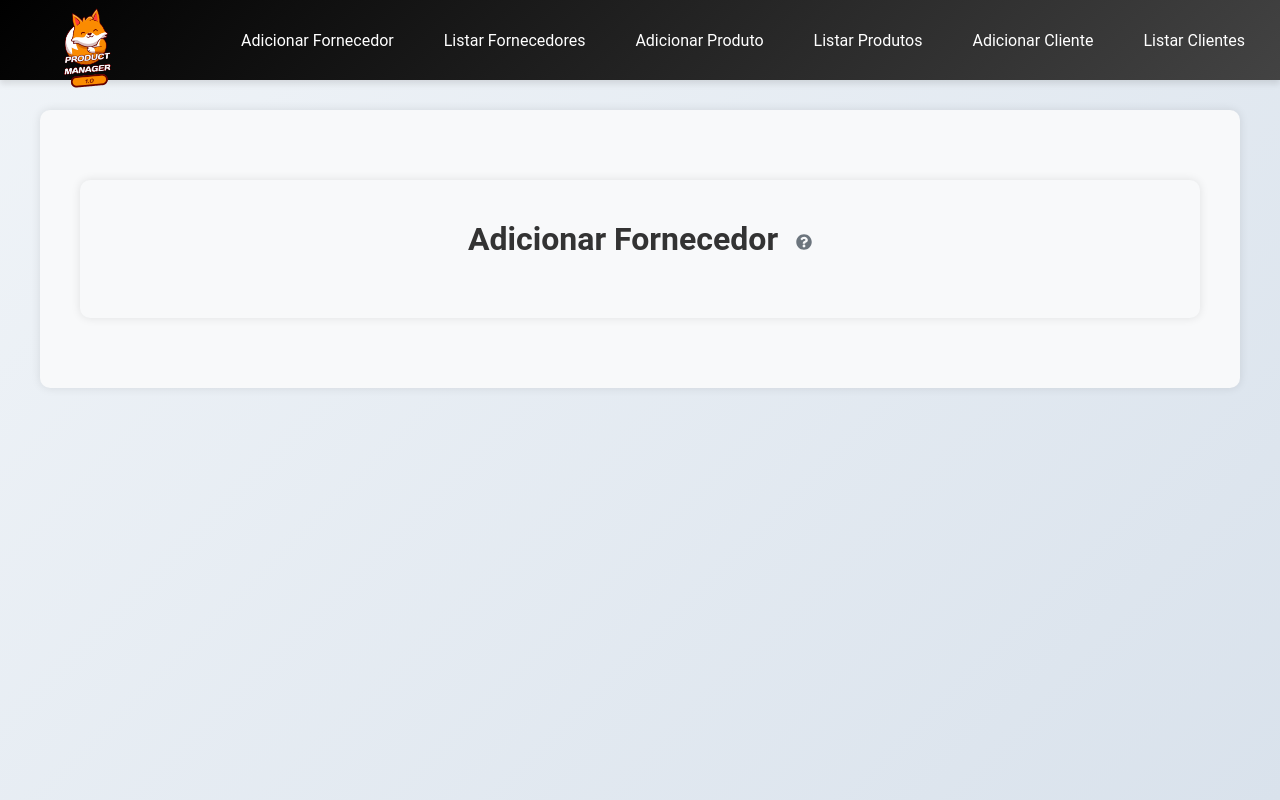
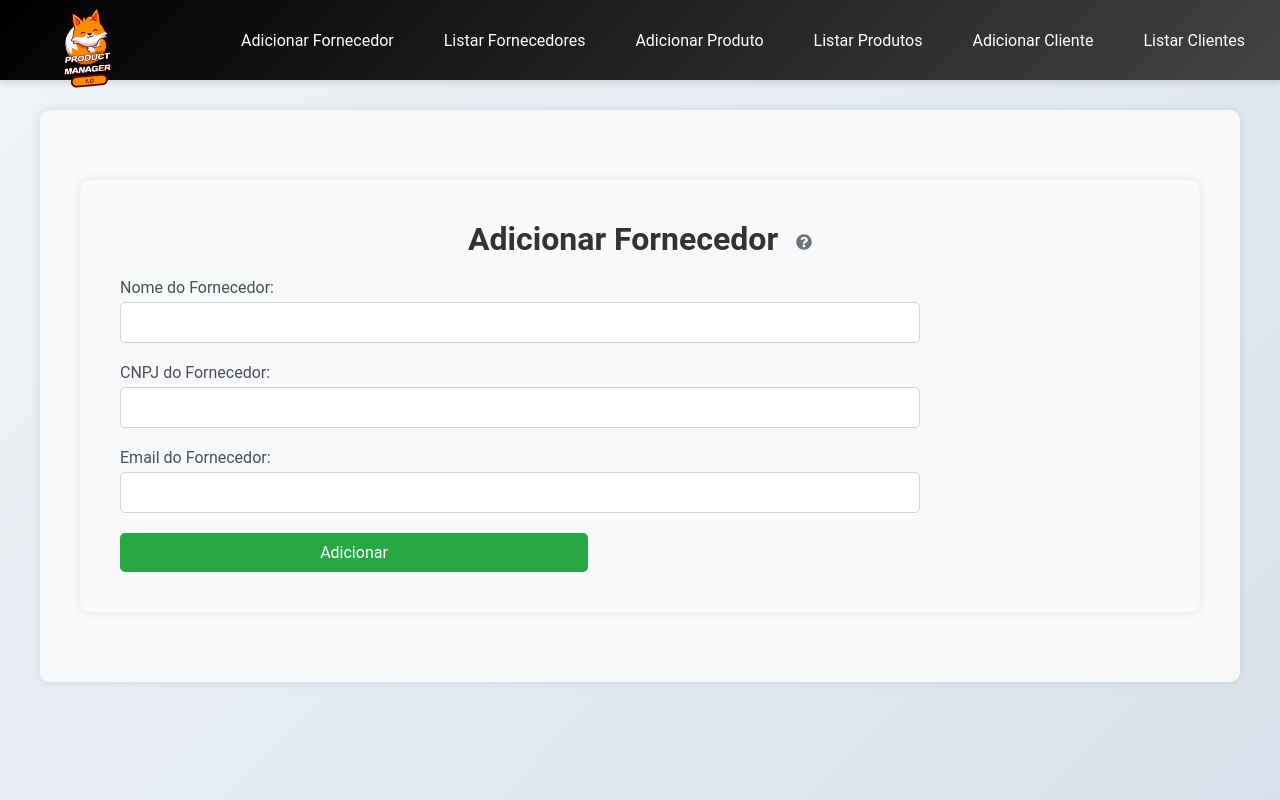
Before and after one commit to LucasVynicius/gerenciador_de_produtos_front, a React (Vite) app in the folder gerenciador_de_produtos/: page /add-fornecedores in a window 1280 px wide. Built offline with nearby package versions, Linux system fonts and the light colour scheme.

Commit message:
Exercicio Front React

```diff
--- a/gerenciador_de_produtos/data/db.json
+++ b/gerenciador_de_produtos/data/db.json
@@ -11,6 +11,12 @@
       "nome": "Tio João",
       "cnpj": "75.069.991/0001-68",
       "email": "sac@tiojoao.com.br"
+    },
+    {
+      "nome": "LUCAS VYNICUS",
+      "cnpj": "12.345.678/0001-09",
+      "email": "luucas.albuquerque23@gmail.com",
+      "id": 3
     }
   ]
 }
--- a/gerenciador_de_produtos/package.json
+++ b/gerenciador_de_produtos/package.json
@@ -16,6 +16,7 @@
     "react": "^18.3.1",
     "react-dom": "^18.3.1",
     "react-icons": "^5.3.0",
+    "react-input-mask": "^2.0.4",
     "react-modal": "^3.16.1",
     "react-router-dom": "^6.28.0"
   },
--- a/gerenciador_de_produtos/src/pages/fornecedor/FornecedorForm.jsx
+++ b/gerenciador_de_produtos/src/pages/fornecedor/FornecedorForm.jsx
@@ -1,41 +1,139 @@
 import React, { useState } from 'react'
-import { FaQuestionCircle } from 'react-icons/fa';
-import { useParams } from 'react-router-dom';
+import { FaQuestionCircle, FaCheckCircle } from "react-icons/fa";
+import { useNavigate, useParams } from 'react-router-dom';
+import InputMask from 'react-input-mask'
+import axios from '../../api'
+import Modal from 'react-modal';
+
+
+Modal.setAppElement('#root');
 
 const FornecedorForm = () => {
 
     const [fornecedor, setFornecedor] = useState({ nome: '', cnpj: '',
         email: ''
     });
-    const [tooltipAberto, setTooltipAberto] = useState(false)
+    const [tooltipAberto, setTooltipAberto] = useState(false);
+    const [modalAberto, setModalAberto] = useState(false);
+    const navigate = useNavigate();
     const { id } = useParams();
 
     const toggleToolTip = () => {
       setTooltipAberto(!tooltipAberto)
     }
 
+    const handleSubmit = (event) => {
+      event.preventDefault();
+
+      if(id){
+        //Se tiver id, então é edição
+        axios.put(`/fornecedores/${id}`, fornecedor)
+        .then(() => {
+          setModalAberto(true);
+        })
+        .catch(error => console.error("Ocorreu um erro", error));
+      } else{
+        axios.post(`/fornecedores`, fornecedor)
+        .then(() => {
+          setModalAberto(true);
+        })
+        .catch(error => console.error("Ocorreu um error", error))
+      }
+    }
+
+    const fecharModal = () => {
+      setModalAberto(false);
+      navigate("/listar-fornecedores");
+    }
+
+    const adicionarOutroFornecedor = () => {
+      setModalAberto(false);
+      setFornecedor({ nome: '', cnpj: '', email: ''});
+    }
+
   return (
-    <div className='form-container'>
-      <h2 style={{position: 'relative'}}>
-          {id ? 'Editar Fornecedor' : 'Adicionar Fornecedor'}
-          {'  '}
-          <FaQuestionCircle
-              className="tooltip-icon"
-              onClick={toggleToolTip}
-          />
-          {tooltipAberto && (
-              <div className="tooltip">
-                {id ? 'Nesta tela, você pode editar as informações de um fornecedor existente.'
-                : 'Nesta tela, você pode adicionar um novo fornecedor no sistema.'
-                }
-              </div>
-            )}
+    <div className="form-container">
+      <h2 style={{ position: "relative" }}>
+        {id ? "Editar Fornecedor" : "Adicionar Fornecedor"}
+        {"  "}
+        <FaQuestionCircle className="tooltip-icon" onClick={toggleToolTip} />
+        {tooltipAberto && (
+          <div className="tooltip">
+            {id
+              ? "Nesta tela, você pode editar as informações de um fornecedor existente."
+              : "Nesta tela, você pode adicionar um novo fornecedor no sistema."}
+          </div>
+        )}
       </h2>
 
+      <form className="fornecedor-form" onSubmit={handleSubmit}>
+        <div className="form-group">
+          <label htmlFor="nome">Nome do Fornecedor:</label>
+          <input
+            type="text"
+            className="form-control"
+            id="nome"
+            value={fornecedor.nome}
+            onChange={(e) =>
+              setFornecedor({ ...fornecedor, nome: e.target.value })
+            }
+            required
+          />
+        </div>
 
+        <div className="form-group">
+          <label htmlFor="cnpj">CNPJ do Fornecedor:</label>
+          <InputMask
+            mask="99.999.999/9999-99"
+            className="form-control"
+            id="cnpj"
+            name="cnpj"
+            pattern="[a-z0-9._%+-]+@[a-z0-9.-]+\.[a-z]{2,}$"
+            value={fornecedor.cnpj}
+            onChange={(e) =>
+              setFornecedor({ ...fornecedor, cnpj: e.target.value })
+            }
+            required
+          />
+        </div>
 
+        <div className="form-group">
+          <label htmlFor="email">Email do Fornecedor:</label>
+          <input
+            type="email"
+            className="form-control"
+            id="email"
+            name="email"
+            title="Digite um email válido."
+            value={fornecedor.email}
+            onChange={(e) =>
+              setFornecedor({ ...fornecedor, email: e.target.value })
+            }
+            required
+          />
+        </div>
+        <button type="submit" className="btn-success">
+          {id ? "Editar" : "Adicionar"}
+        </button>
+      </form>
+
+      <Modal
+        isOpen={modalAberto}
+        onRequestClose={fecharModal}
+        className="modal"
+        overlayClasseName="overlay"
+      >
+        <div className="modal-content">
+          <FaCheckCircle className="icon successIcon" />
+          <h2>{id ? 'Fornecedor atualizado com sucesso!' :
+          'Fornecedor adicionado com sucesso!'}</h2>
+          <button onClick={fecharModal} className="btn btn-success">Fechar</button>
+          {!id && <button onClick={adicionarOutroFornecedor} className='btn-secondary'>
+            Adicionar outro fornecedor</button>}
+        </div>
+      </Modal>
     </div>
-  )
+  );
 }
 
 export default FornecedorForm
```
Also changed, not shown: 1 other file (tests, documents, lock files or other folders). Lines whose indentation alone changed are shown as unchanged.
